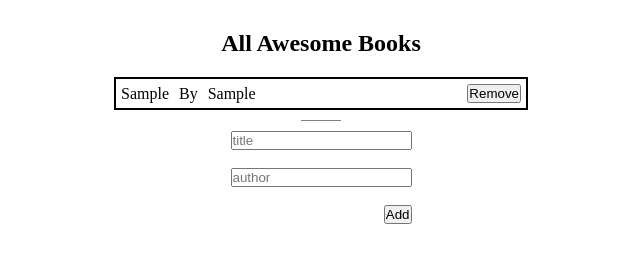
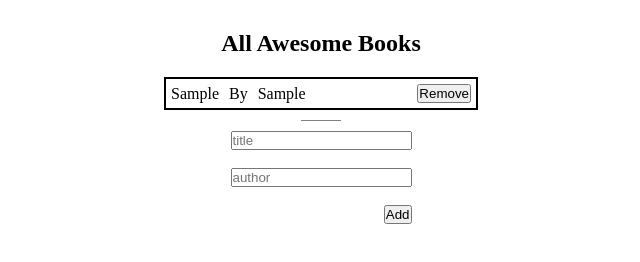
Before and after one commit to PRATAP-KUMAR/awesome-books, a website: page index.html in a window 1280 px wide. Both pictures are taken after typing "Sample", "Sample" into the empty fields and a click on the button "Add". Shown: the top 262 px of the page, without its empty margins (339-979 px from the left). Drawn offline with Linux system fonts and the light colour scheme.

Commit message:
add border to the book list container

```diff
--- a/populate.js
+++ b/populate.js
@@ -11,6 +11,7 @@ function saveLocally() {
 }
 
 const awesomeBooks = document.createElement('div');
+awesomeBooks.className ='awesomeBooks';
 
 function render() {
   awesomeBooks.innerHTML = '';
--- a/style.css
+++ b/style.css
@@ -13,18 +13,23 @@ body {
   gap: 10px;
 }
 
+.awesomeBooks {
+  border: 2px solid black;
+
+}
+
 header h2 {
   text-align: center;
   padding: 10px;
 }
 
 .container {
-  width: 400px;
+  width: 300px;
   display: flex;
   flex-direction: row;
   justify-content: space-between;
   align-items: center;
-  border: 2px solid black;
+  /* border: 2px solid black; */
   padding: 5px;
   gap: 5px;
 }
```
